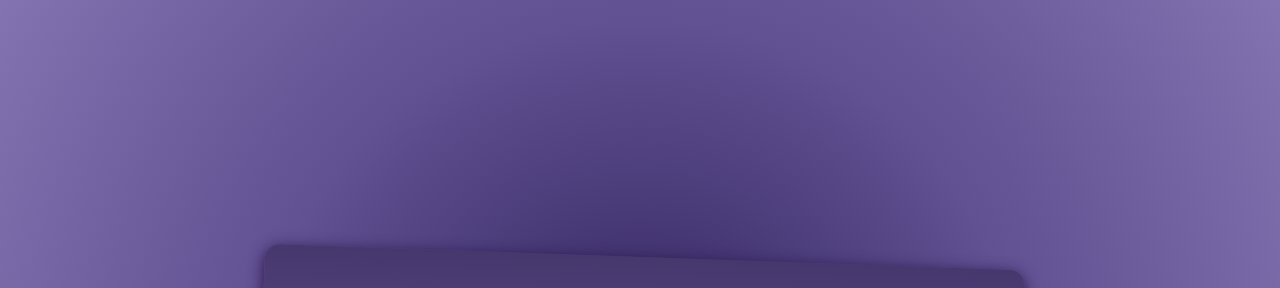
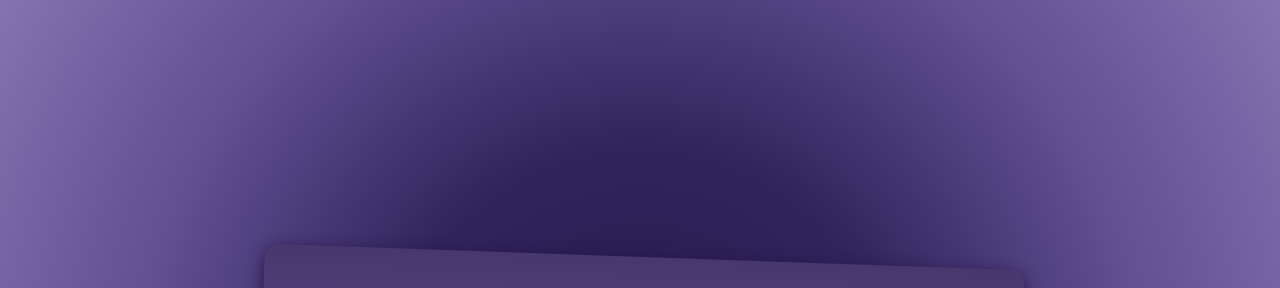
Before and after one commit to b3ths1/PurpleGPT, a plain HTML site: page genText/index.html in a window 1280 px wide. Shown: the top 288 px of the page. Drawn offline with Linux system fonts and the light colour scheme.

Commit message:
Add files via upload

```diff
--- a/genText/styles.css
+++ b/genText/styles.css
@@ -1,6 +1,6 @@
 body {
     font-family: Verdana, Geneva, Tahoma, sans-serif;
-    background: radial-gradient(circle, #30245d, rgb(97, 80, 146), #8373B0);
+    background: radial-gradient(circle, #24194b, #30245d, rgb(97, 80, 146), #8373B0);
     color: #F5ECCD;
     margin: 0;
     padding: 0;
```
